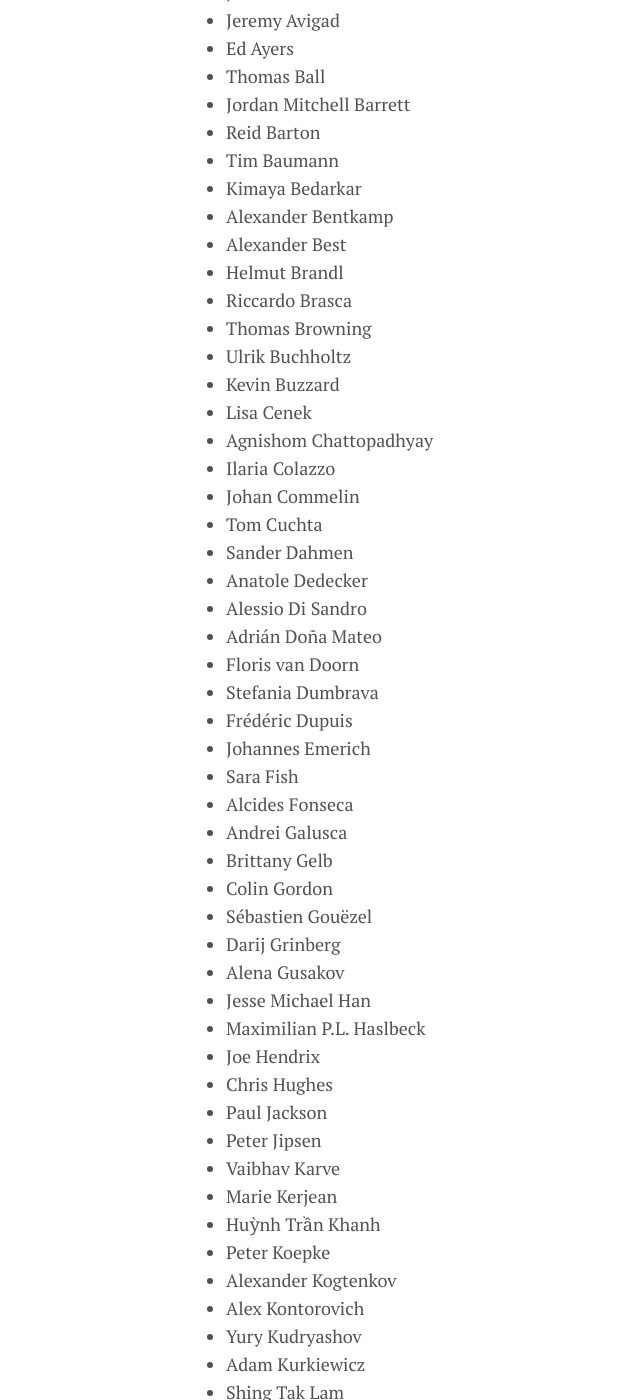
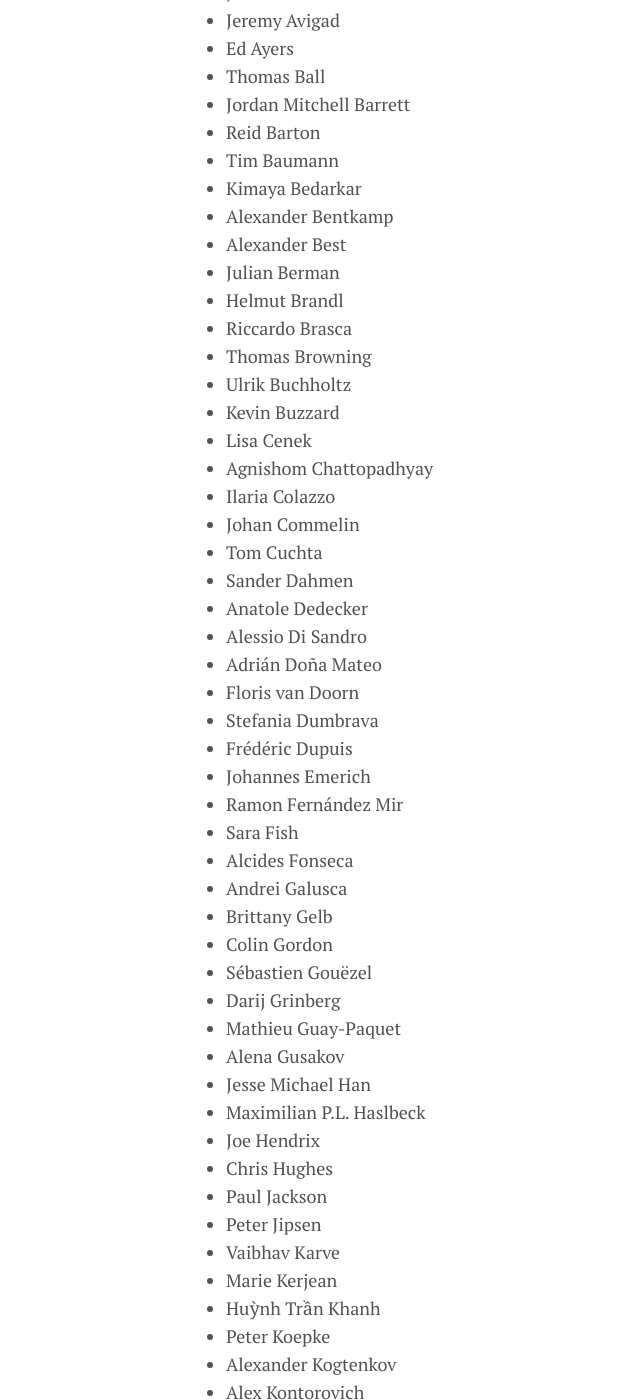
Before and after one commit to leanprover-community/lt2021, a Jekyll site: the page built from participants.md, in a window 1280 px wide and 1400 px high, scrolled down 427 px. Shown: the whole window, without its empty margins (54-694 px from the left). Built offline with Jekyll 4.4.1, drawn with Linux system fonts in a browser that asks for light colours; some of the changed text lies outside the part shown.

Commit message:
more participants

```diff
--- a/participants.md
+++ b/participants.md
@@ -24,6 +24,7 @@ Registration is not required, but will let us keep you updated with the Zoom lin
 * Kimaya Bedarkar
 * Alexander Bentkamp
 * Alexander Best
+* Julian Berman
 * Helmut Brandl
 * Riccardo Brasca
 * Thomas Browning
@@ -42,6 +43,7 @@ Registration is not required, but will let us keep you updated with the Zoom lin
 * Stefania Dumbrava
 * Frédéric Dupuis
 * Johannes Emerich
+* Ramon Fernández Mir
 * Sara Fish
 * Alcides Fonseca
 * Andrei Galusca
@@ -49,6 +51,7 @@ Registration is not required, but will let us keep you updated with the Zoom lin
 * Colin Gordon
 * Sébastien Gouëzel
 * Darij Grinberg
+* Mathieu Guay-Paquet
 * Alena Gusakov
 * Jesse Michael Han
 * Maximilian P.L. Haslbeck
```
Also changed, not shown: other parts of participants.md (+4 -0 lines).
